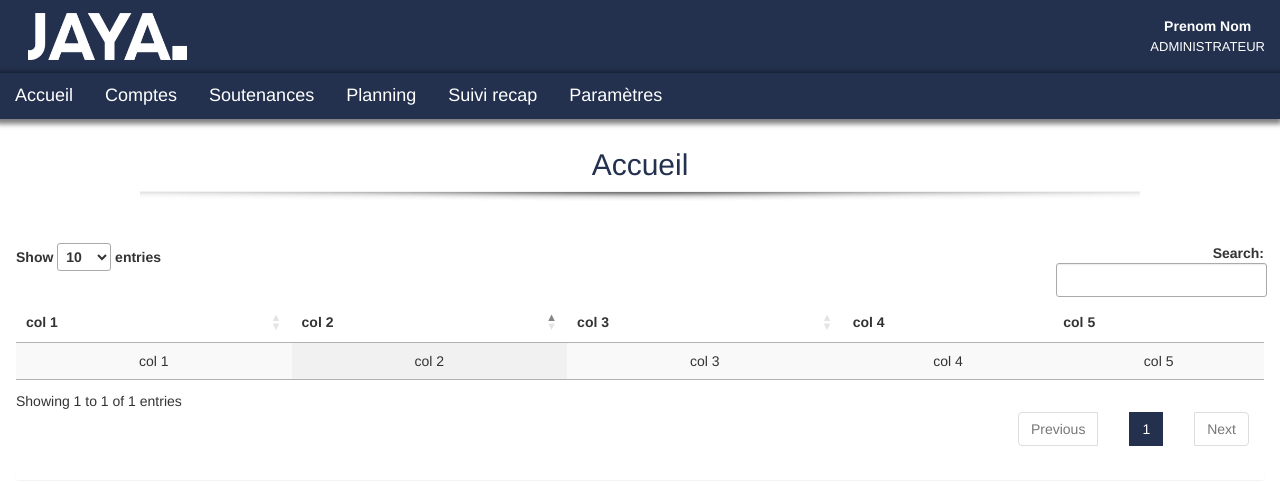
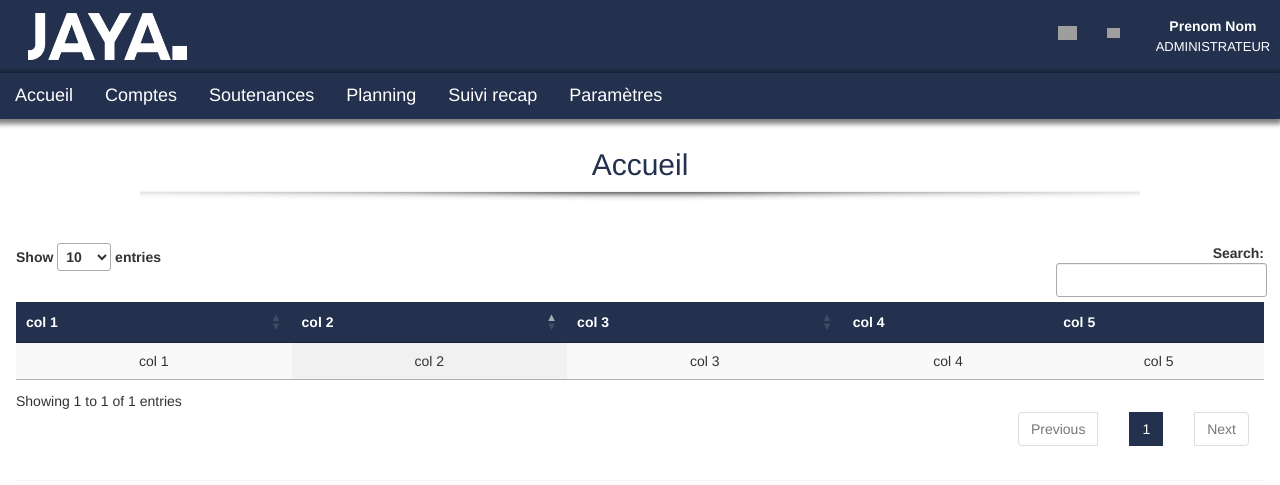
Before and after one commit to ElyasKing/Jaya-Project, a PHP site: page / in a window 1280 px wide. Shown: the top 485 px of the page. Run offline with PHP 8.4, Linux system fonts and the light colour scheme; some libraries are stand-ins or nearby versions; grey boxes are pictures that could not be loaded.

Commit message:
Structure push 4
Nav icon / padding right

```diff
--- a/administrateur/indexAdmin.php
+++ b/administrateur/indexAdmin.php
@@ -1,5 +1,5 @@
 <?php
-    //echo "<br><br><br><br>";
+
 ?>
 
 <div class="container-fluid space">
--- a/css/style.css
+++ b/css/style.css
@@ -1,9 +1,32 @@
 /* NAVBAR */
+
+/* .grid-navbar-top-right{
+    display: grid;
+    grid-gap: 0px;
+    grid-template-columns: auto auto;
+  }
+
+  .grid-navbar-top-right > * {
+    padding: 0 10px; /* Ajoutez du padding pour espacer le contenu de la grille
+    display: flex;
+    align-items: center;
+  } */
+
 .img-navbar{
     margin: 13px;
     padding: 0px;
     width: 40%;
     height: 80%;
+}
+
+#notification-icon{
+    margin: 2% 0% 0% 16%;
+    width: 1.5%;
+}
+
+#logout-icon{
+    margin: 2% 0% 0% 2%;
+    width: 1%;
 }
 
 #navbar{
@@ -13,8 +36,9 @@
 
  #navbar-userInfo > table{
     text-align: center !important;
-    margin-left: auto;
-    margin-top: 4%;
+    margin-left: 180%;
+    /* margin-right: 10% !important; */
+    margin-top: 4% !important;
     color: white;
 }
 
@@ -57,6 +81,11 @@ h2{
 
 .center{
     text-align: center;
+}
+
+.bg{
+    background-color: #23314e;
+    color: white;
 }
 
 .colored{
--- a/navbar.php
+++ b/navbar.php
@@ -3,13 +3,13 @@
         <div class="col-xs-6 col-md-4">
             <a href="index.php"><img class="img-navbar" src="images/JAYA-LOGO.png" alt="logo_jaya"></a>
         </div>
-        <div class="col-xs-6 col-md-4">
-        <!-- <img src="images/notification-icon.png" alt="notification-icon"> -->
-        <!-- <a href="pages/login.php"><img class="img-navbar2" src="images/logOut-icon.png" alt="logOut-icon"></a> -->
-        </div>
+
+        <a href="index.php"><img id="notification-icon" src="images/notification-icon.svg" alt="logo_jaya"></a>
+
+        <a href="pages/login.php"><img id="logout-icon" src="images/logout-icon.svg" alt="logout-icon"></a>
+
 
         <div id="navbar-userInfo" class="col-xs-6 col-md-4">
-
             <?php
                 echo "<table>";
                 echo "<tr><td><strong>".$connectedUser."</td></tr>";
```
Also changed, not shown: images/logOut-icon.png (deleted), images/logout-icon.svg (added), images/notification-icon.png (deleted), images/notification-icon.svg (added), 2 other files.
